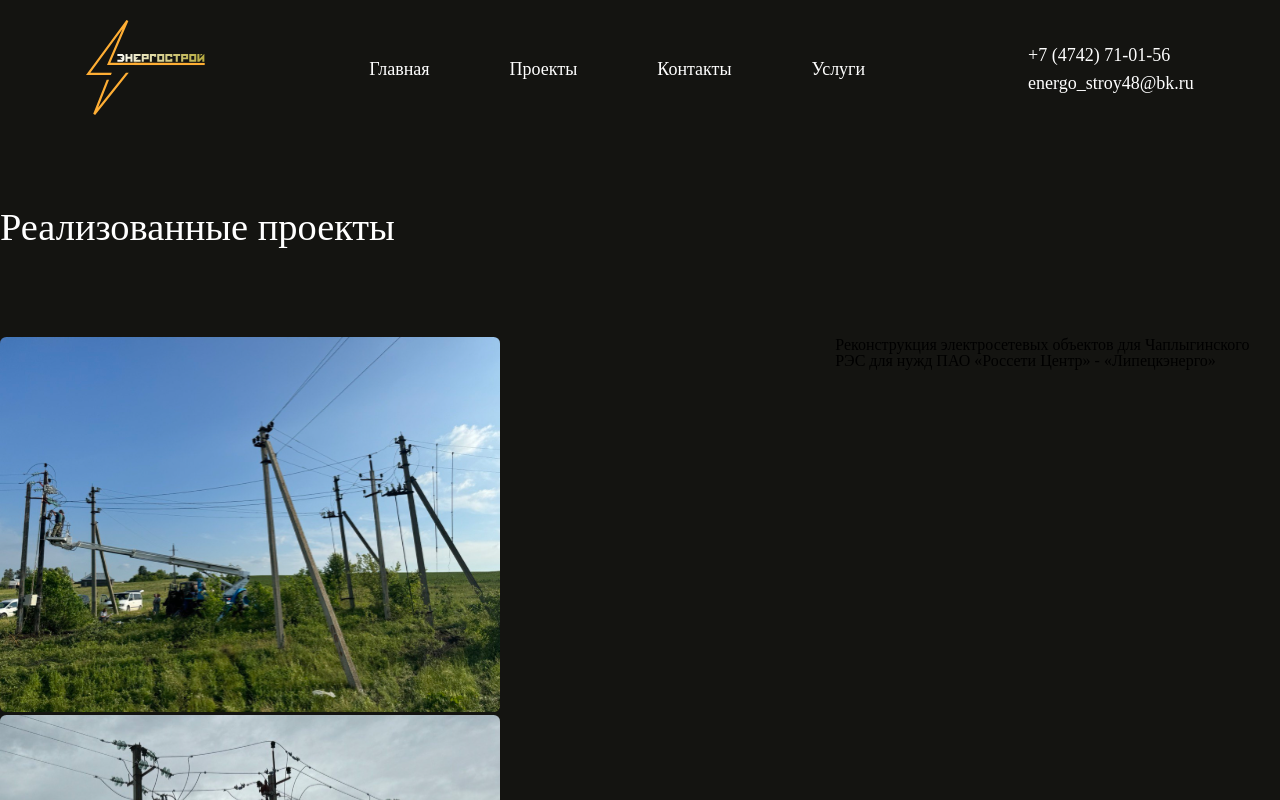
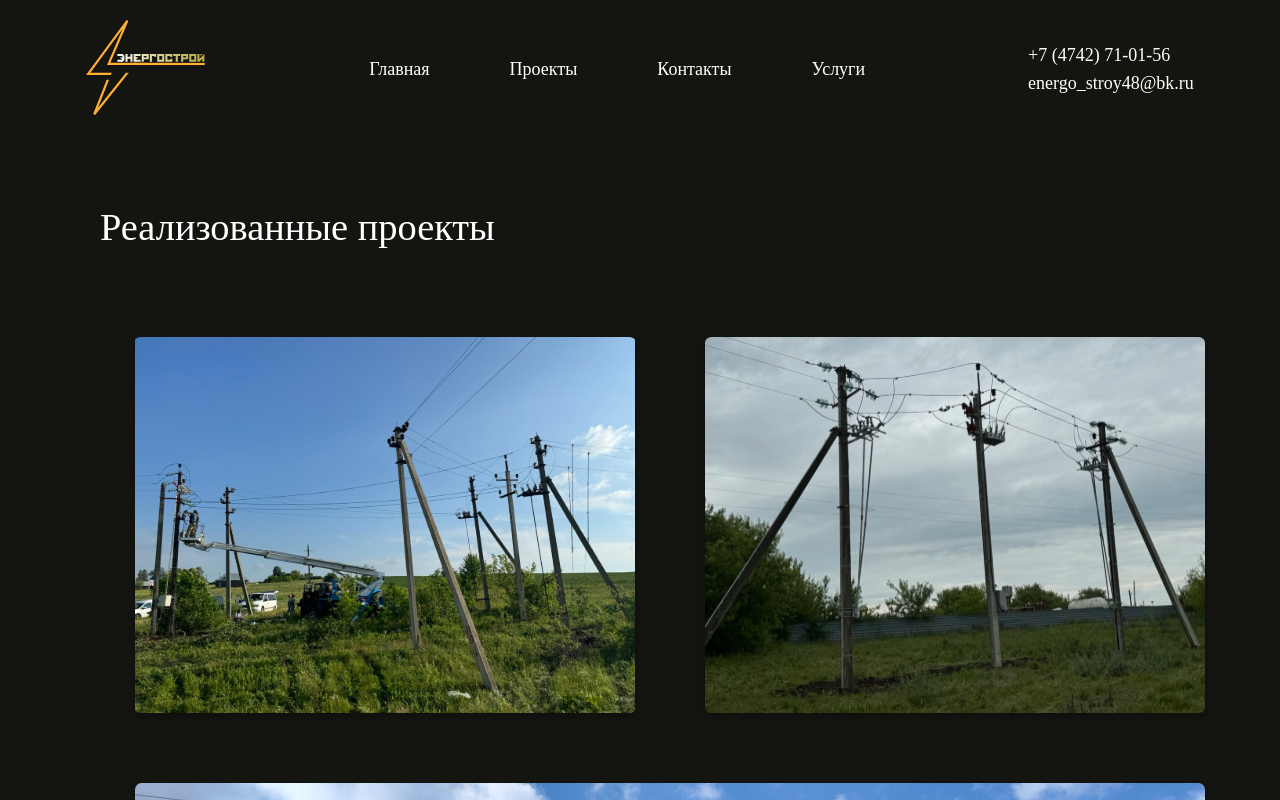
Before and after one commit to Daniks0-0/ENERGOSTROY, a React (Vite) app: page /projects in a window 1280 px wide. Shown: the top 800 px of the page. Built offline with nearby package versions, Linux system fonts and the light colour scheme.

Commit message:
style for projectPage

```diff
--- a/src/components/ProjectPage/ProjectPage.jsx
+++ b/src/components/ProjectPage/ProjectPage.jsx
@@ -28,6 +28,7 @@ const contents = [
 const ProjectPage = () =>{
     return(
         <div className="ProjectPage">
+            <div className="ProjectPage__content">
             <h1>
             Реализованные проекты
             </h1>
@@ -39,6 +40,9 @@ const ProjectPage = () =>{
                 />
             ))}
 
+
+            </div>
+
         </div>
     );
 }
--- a/src/components/ProjectPage/ProjectPage.scss
+++ b/src/components/ProjectPage/ProjectPage.scss
@@ -1,29 +1,76 @@
 @use '_variables.scss' as vars;
-.ProjectPage{
+
+.ProjectPage {
+
+    padding-left: 100px;
+    padding-right: 40px;
+
+    .ProjectPage__content {
         max-width: 1600px;
         width: 100%;
         display: flex;
         flex-direction: column;
-    h1{
+        justify-content: center;
+
+        h1 {
             font-size: vars.$font-size-h2;
             color: #fff;
-        margin-top: 90px;
-        margin-bottom: 90px;
+            margin: 90px 0;
+        }
 
-    }
-    .project-card{
+        .project-card {
+            max-width: 1600px;
+            width: 100%;
             display: flex;
             flex-direction: row;
-        .photo-gallery{
+            justify-content: center;
+            gap: 30px;
+            margin-bottom: 50px;
+
+            .photo-gallery {
+                display: flex;
+                flex-wrap: wrap;
+                gap: 30px;
+
+                img {
+                    width: 100%;
+                    max-width: 500px;
+                    object-fit: cover;
+                    box-shadow: 0 4px 8px rgba(0, 0, 0, 0.3);
+
+                    &:nth-child(3) {
+                        max-width: 1070px;
+                    }
+                }
+            }
+
+            p {
+                color: #f1f1f1;
+                font-size: vars.$font-size-p;
+                text-align: center;
+            }
+        }
+
+        // Стили для первой карточки
+        .project-card:first-of-type {
+            flex-direction: column;
 
 
+            .photo-gallery {
+                justify-content: center; // Центрируем изображения
+                gap: 70px;
 
+                img {
+                    max-width: 500px;
+
+                    &:nth-child(3) {
+                        max-width: 1070px;
                     }
-        img{
-            max-width: 500px;
-            width: 100%;
                 }
+            }
+
 
         }
 
     }
+}
```
Lines whose indentation alone changed are shown as unchanged.
